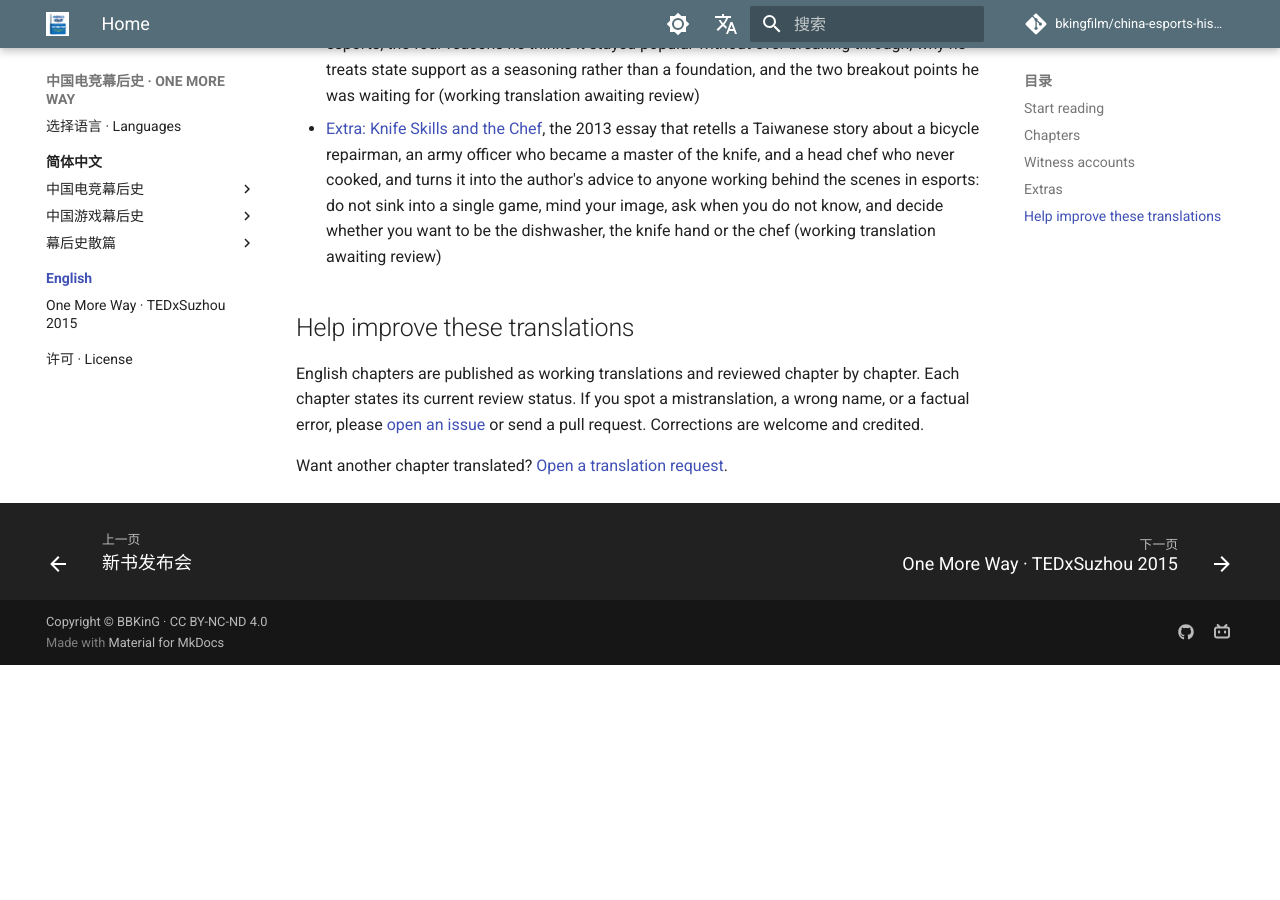
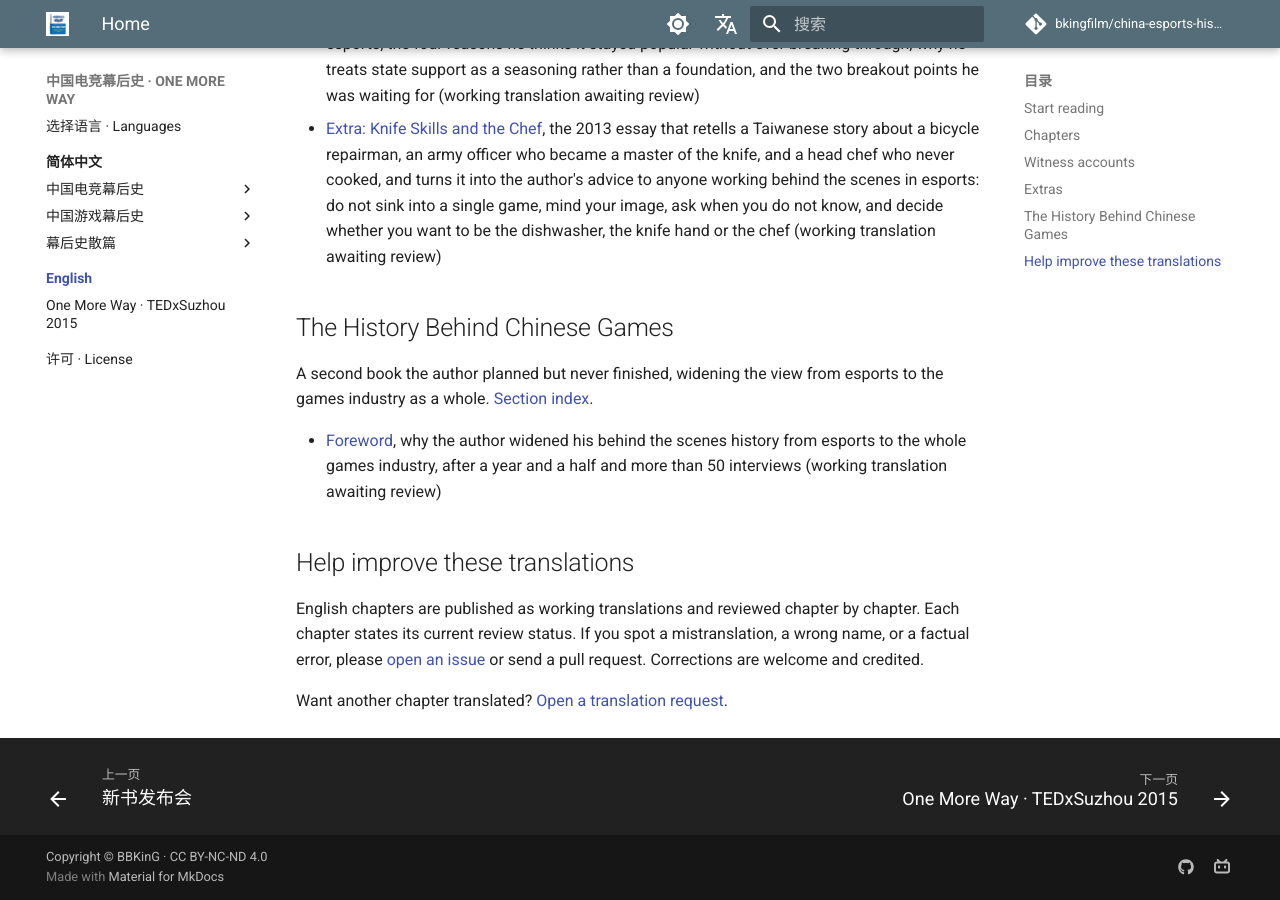
Before and after one commit to bkingfilm/china-esports-history, an MkDocs documentation site: the page built from docs/en/index.md, in a window 1280 px wide and 900 px high, scrolled down 6135 px. Built offline with MkDocs 1.6.1 and Material for MkDocs 9.7.7, drawn with Linux system fonts in a browser that asks for light colours; comment, search, counter and statistics services are not loaded; before the commit the page ends 6800 px from its top, so only the background shows below that.

Commit message:
Add English translation: foreword to The History Behind Chinese Games
Working translation awaiting review. Also adds an English section index
for the gamehistory series and links it from docs/en/index.md.

Co-Authored-By: Claude Opus 5 (1M context) <noreply@anthropic.com>

```diff
--- a/docs/en/index.md
+++ b/docs/en/index.md
@@ -66,6 +66,12 @@ The complete book is currently available in [Simplified Chinese](../zh/index.md)
 - [Extra: A Few Words on Esports](extra-a-few-words-on-esports.md), the author's 2014 essay setting out his own definition of esports, the four reasons he thinks it stayed popular without ever breaking through, why he treats state support as a seasoning rather than a foundation, and the two breakout points he was waiting for (working translation awaiting review)
 - [Extra: Knife Skills and the Chef](extra-knife-skills-and-the-chef.md), the 2013 essay that retells a Taiwanese story about a bicycle repairman, an army officer who became a master of the knife, and a head chef who never cooked, and turns it into the author's advice to anyone working behind the scenes in esports: do not sink into a single game, mind your image, ask when you do not know, and decide whether you want to be the dishwasher, the knife hand or the chef (working translation awaiting review)
 
+## The History Behind Chinese Games
+
+A second book the author planned but never finished, widening the view from esports to the games industry as a whole. [Section index](gamehistory/index.md).
+
+- [Foreword](gamehistory/00-foreword.md), why the author widened his behind the scenes history from esports to the whole games industry, after a year and a half and more than 50 interviews (working translation awaiting review)
+
 ## Help improve these translations
 
 English chapters are published as working translations and reviewed chapter by chapter. Each chapter states its current review status. If you spot a mistranslation, a wrong name, or a factual error, please [open an issue](https://github.com/bkingfilm/china-esports-history/issues/new) or send a pull request. Corrections are welcome and credited.
```
Also changed, not shown: docs/en/gamehistory/00-foreword.md (added, +29 -0 lines), docs/en/gamehistory/index.md (added, +11 -0 lines).
